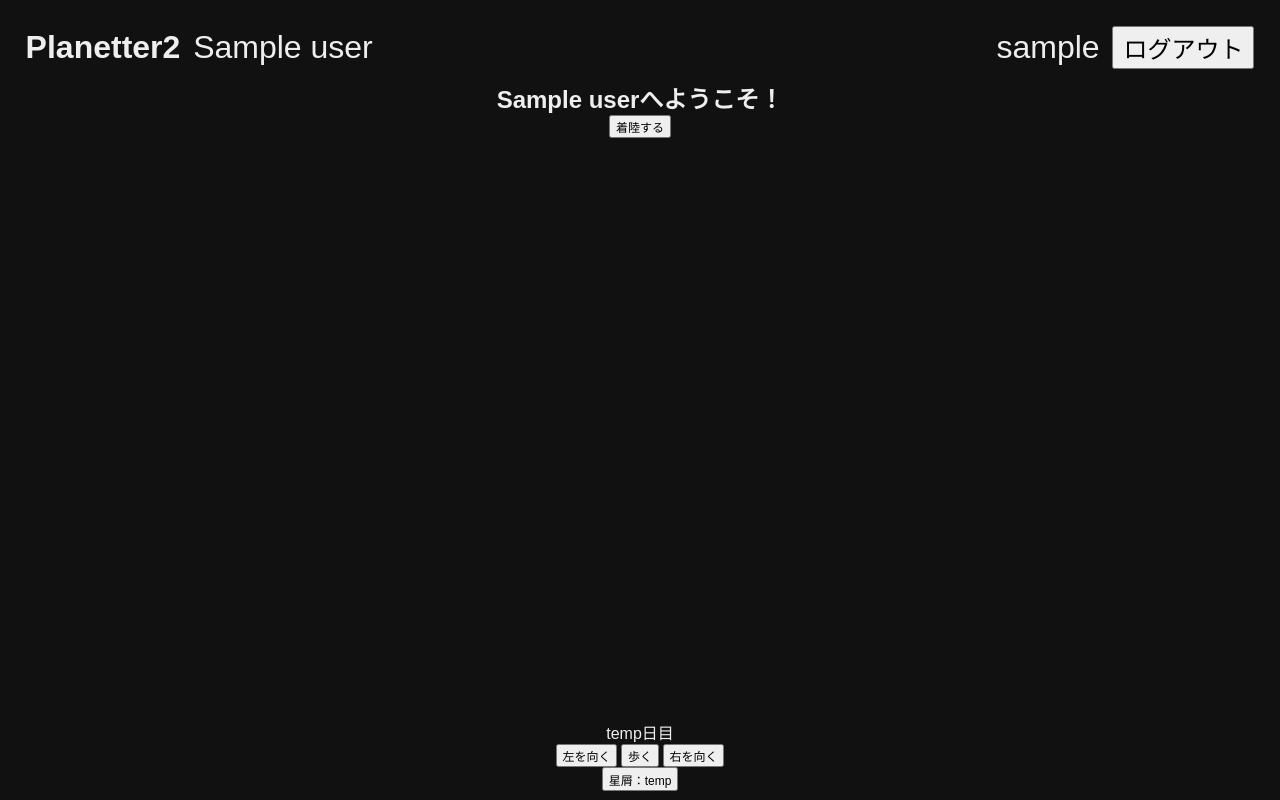
After one commit to atachan14/Planetter2, a Flask app: page / in a window 1280 px wide. The commit adds this page. Run offline with Flask 3, Linux system fonts and the light colour scheme; the visitor is signed in with stand-in values (Sample User, id 1); a database or web service that is not in the repository returns one stand-in record (values such as "Sample title"); some libraries are stand-ins or nearby versions.

Commit message:
ログイン処理まで。DBは後で変更予定。

```diff
--- a/app.py
+++ b/app.py
@@ -1,5 +1,7 @@
 from flask import Flask
 from routes.auth import auth_bp
+from dotenv import load_dotenv
+load_dotenv()
 
 app = Flask(__name__)
 app.secret_key = "dev-secret-key"
--- a/db.py
+++ b/db.py
@@ -1,11 +1,12 @@
 import psycopg2
+import os
 
 def get_db():
     return psycopg2.connect(
-        host="dpg-d4tijl63jp1c73d3bvj0-a.oregon-postgres.render.com",
-        port=5432,
-        user="planetter2_db_user",
-        password="3VfanMp4yvHo7xMJdKklRayJOmLvV6ME",
-        dbname="planetter2_db",
-        sslmode="require"
+        host=os.environ["DB_HOST"],
+        port=os.environ.get("DB_PORT", 5432),
+        user=os.environ["DB_USER"],
+        password=os.environ["DB_PASSWORD"],
+        dbname=os.environ["DB_NAME"],
+        sslmode=os.environ.get("DB_SSLMODE", "require"),
     )
--- a/routes/auth.py
+++ b/routes/auth.py
@@ -1,22 +1,32 @@
-from flask import Blueprint, render_template, request, redirect, session, Flask
+from flask import Blueprint, render_template, request, redirect, session
 from werkzeug.security import generate_password_hash, check_password_hash
+from services.galaxy import land_on_planet
+from services.user_state import get_user_state
 
 from db import get_db
 
 auth_bp = Blueprint("auth", __name__)
-
+BEGINNERS_PLANET_ID = 1
 
 @auth_bp.route("/", methods=["GET"])
 def index():
     if "user_id" not in session:
-        # 未ログイン → top
         return render_template("top.jinja")
 
-    # ログイン済み → main
-    return render_template("main.jinja")
+    conn = get_db()
+    cur = conn.cursor()
+    state = get_user_state(cur, session["user_id"])
+    cur.close()
+    conn.close()
+
+    if session.pop("show_landing", False):
+        return render_template("landing.jinja", state=state)
+
+    return render_template("main.jinja", state=state)
 
 
-@auth_bp.route("/", methods=["POST"])
+
+@auth_bp.route("/login", methods=["POST"])
 def login_submit():
     username = request.form.get("username")
     password = request.form.get("password")
@@ -35,16 +45,20 @@ def login_submit():
         password_hash = generate_password_hash(password)
 
         cur.execute(
-            "INSERT INTO users (username, password_hash) VALUES (%s, %s) RETURNING id",
-            (username, password_hash)
+            "INSERT INTO users (username, password_hash, planet_id) VALUES (%s, %s, %s) RETURNING id",
+            (username, password_hash,BEGINNERS_PLANET_ID)
         )
         user_id = cur.fetchone()[0]
+
+       # 着陸
+        land_on_planet(cur,user_id,BEGINNERS_PLANET_ID)
+        session["show_landing"] = True
         conn.commit()
+
     else:
         user_id, stored_hash = user
 
         if not check_password_hash(stored_hash, password):
-            # パスワード間違い
             return render_template("top.jinja", error="パスワードが違います")
 
     cur.close()
@@ -55,3 +69,8 @@ def login_submit():
 
     # ★ 入口に戻す
     return redirect("/")
+
+@auth_bp.route("/logout", methods=["POST"])
+def logout():
+    session.clear()
+    return redirect("/")
--- /dev/null
+++ b/services/user_state.py
@@ -0,0 +1,23 @@
+def get_user_state(cur, user_id):
+    cur.execute("""
+        SELECT
+            u.username,
+            u.pos_x,
+            u.pos_y,
+            u.dir,
+            p.id AS planet_id,
+            p.name AS planet_name
+        FROM users u
+        JOIN planets p ON u.planet_id = p.id
+        WHERE u.id = %s
+    """, (user_id,))
+    row = cur.fetchone()
+
+    return {
+        "user_name": row[0],
+        "pos_x": row[1],
+        "pos_y": row[2],
+        "dir": row[3],
+        "planet_id": row[4],
+        "planet_name": row[5],
+    }
--- a/static/css/main.css
+++ b/static/css/main.css
@@ -1,3 +1,12 @@
+* {
+    margin:0;
+    padding: 0;
+}
+button {
+    font-size: 0.75em;
+    padding: 0.1em 0.375em;
+}
+
 /* body */
 body {
     background: #111;
@@ -11,13 +20,6 @@ body {
     text-align: center;
     margin:0;
 }
-
-/* header */
-.head-bar {
-    display: flex;
-    justify-content: space-between;
-}
-
 /* top */
 .top-root h1 {
     font-size: 5rem;
@@ -30,5 +32,50 @@ body {
     flex-direction: column;
     gap: 10px;
 }
+.login-error{
+    color: rgb(255, 0, 0);
+}
 
 /* main */
+.main-root{
+    display: flex;
+    flex-direction: column;
+    height: 100vh;
+    text-align: center;
+    margin:0;
+}
+.main-root header{
+    height: 80px;
+}
+.main-root main{
+    flex:1;
+}
+.main-root footer{
+    height: 80px;
+}
+
+
+/* head-bar */
+.head-bar {
+    display: flex;
+    justify-content: space-between;
+    align-items: center;
+    padding: 2vw 2vw;
+}
+.head-bar * {
+    font-size: 2.5vw;
+}
+.head-section{
+    display: flex;
+    gap:1vw;
+    align-items: center;
+}
+.head-bar button{
+    font-size: 0.75em;
+}
+
+
+
+
+
+/* main */
--- a/templates/footer.jinja
+++ b/templates/footer.jinja
@@ -0,0 +1,13 @@
+<div class="foot-bar">
+  <div class="foot-section">
+    <span class="survival">temp日目</span>
+  </div>
+  <div class="foot-section">
+    <button type="submit" class="">左を向く</button>
+    <button type="submit" class="">歩く</button>
+    <button type="submit" class="">右を向く</button>
+  </div>
+  <div>
+    <button type="submit" class="">星屑：temp</button>
+  </div>
+</div>
--- a/templates/header.jinja
+++ b/templates/header.jinja
@@ -1,4 +1,12 @@
 <div class="head-bar">
-    <div class="page-title"></div>
-    <div class="site-title"><h1>Planetter2</h1></div>
+  <div class="head-section">
+    <h1 class="site-title">Planetter2</h1>
+    <span class="planet-name">{{ state.planet_name }}</span>
+  </div>
+  <div class="head-section">
+    <span class="user-name">{{ state.user_name }}</span>
+    <form method="POST" action="/logout">
+      <button type="submit" class="logout">ログアウト</button>
+    </form>
+  </div>
 </div>
--- /dev/null
+++ b/templates/landing.jinja
@@ -0,0 +1,11 @@
+{% extends "layout_main.jinja" %}
+
+{% block content %}
+<div class="landing-root">
+  <h2>{{ state.planet_name }}へようこそ！</h2>
+
+  <form method="GET" action="/">
+    <button>着陸する</button>
+  </form>
+</div>
+{% endblock %}
--- a/templates/planet.jinja
+++ b/templates/main.jinja
@@ -1,4 +1,4 @@
-{% extends "layout.jinja" %}
+{% extends "layout_main.jinja" %}
 
 {% block content %}
 <h1>MAP</h1>
```
Also changed, not shown: services/galaxy.py (added, +25 -0 lines), templates/top.jinja (+5 -2 lines), services/__init__.py (added), 1 other file.
